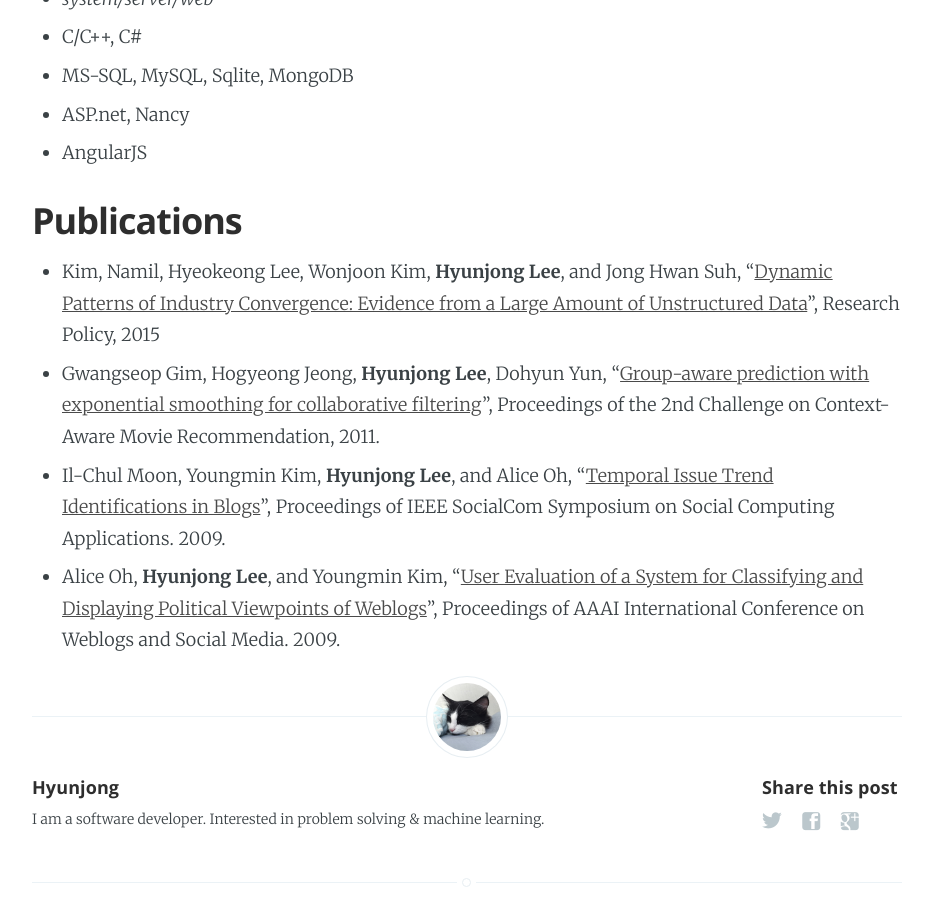
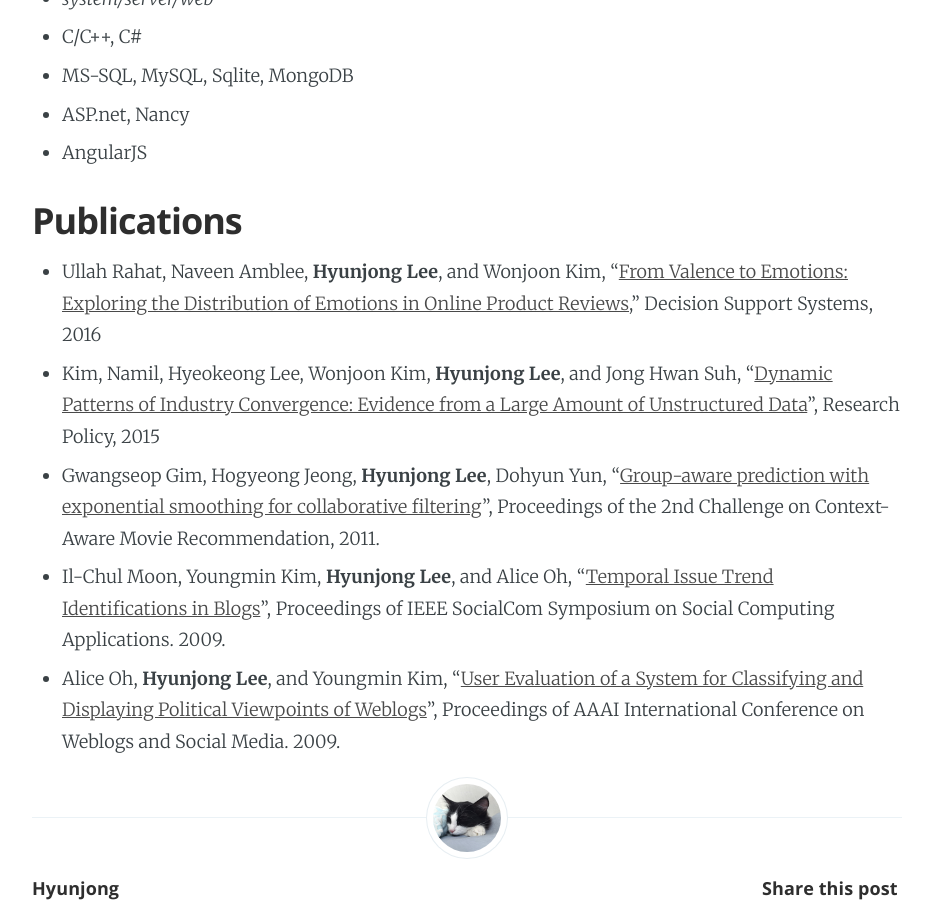
Before and after one commit to hyunjong-lee/hyunjong-lee-prev.github.io, a Jekyll site: the page built from about.markdown, in a window 1280 px wide and 900 px high, scrolled down 1340 px. Shown: the whole window, without its empty margins (173-1106 px from the left). Built offline with Jekyll 4.4.1, drawn with Linux system fonts in a browser that asks for light colours.

Commit message:
append a publication

```diff
--- a/about.markdown
+++ b/about.markdown
@@ -47,6 +47,7 @@ date: 2014-12-17 0:00:00
 
 ## Publications
 
+* Ullah Rahat, Naveen Amblee, **Hyunjong Lee**, and Wonjoon Kim, “[From Valence to Emotions: Exploring the Distribution of Emotions in Online Product Reviews](http://www.sciencedirect.com/science/article/pii/S0167923615002018),” Decision Support Systems, 2016
 * Kim, Namil, Hyeokeong Lee, Wonjoon Kim, **Hyunjong Lee**, and Jong Hwan Suh, “[Dynamic Patterns of Industry Convergence: Evidence from a Large Amount of Unstructured Data](http://www.sciencedirect.com/science/article/pii/S0048733315000220)”, Research Policy, 2015
 * Gwangseop Gim, Hogyeong Jeong, **Hyunjong Lee**, Dohyun Yun, "[Group-aware prediction with exponential smoothing for collaborative filtering](http://dl.acm.org/citation.cfm?id=2096115)", Proceedings of the 2nd Challenge on Context-Aware Movie Recommendation, 2011.
 * Il-Chul Moon, Youngmin Kim, **Hyunjong Lee**, and Alice Oh, "[Temporal Issue Trend Identifications in Blogs](http://ieeexplore.ieee.org/xpl/login.jsp?tp=&arnumber=5283805&url=http%3A%2F%2Fieeexplore.ieee.org%2Fxpls%2Fabs_all.jsp%3Farnumber%3D5283805)", Proceedings of IEEE SocialCom Symposium on Social Computing Applications. 2009.
```
